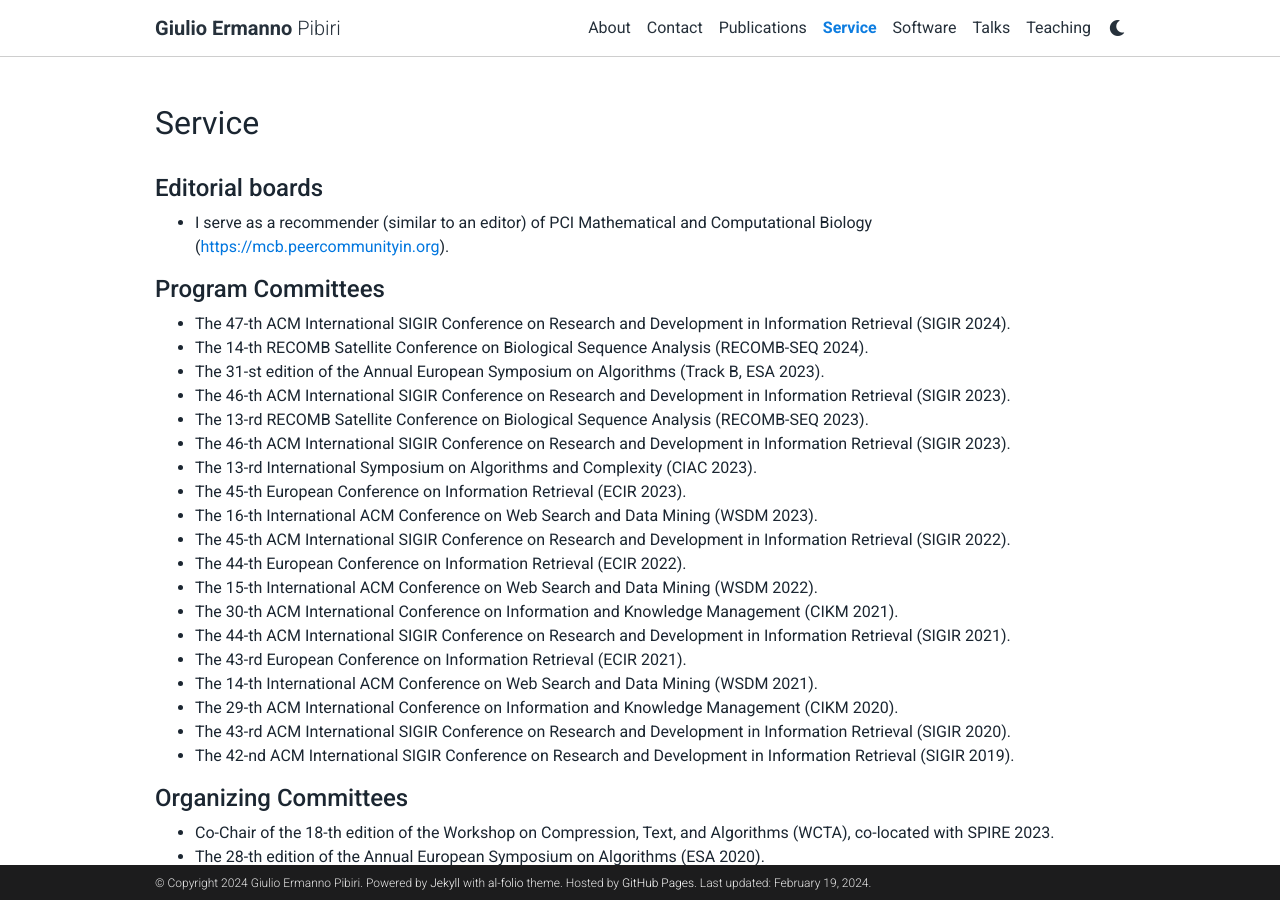
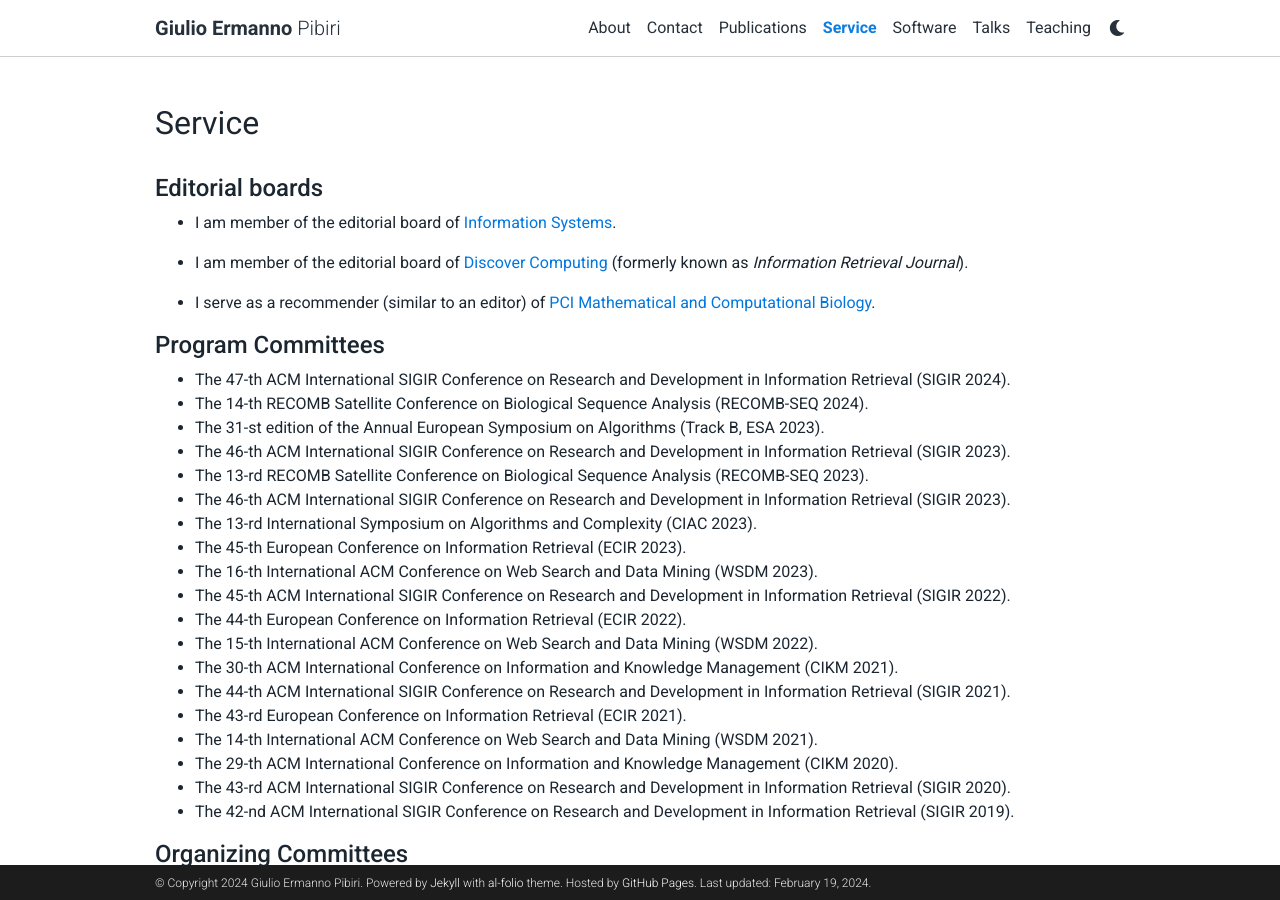
Before and after one commit to jermp/jermp.github.io, a Jekyll site: the page built from _pages/service.md, in a window 1280 px wide and 900 px high. Built offline with Jekyll 4.4.1, drawn with Linux system fonts in a browser that asks for light colours; comment, search, counter and statistics services are not loaded; a style sheet for code colours, icons or effects is not loaded.

Commit message:
added editorial boards

```diff
--- a/_pages/service.md
+++ b/_pages/service.md
@@ -8,7 +8,12 @@ nav: true
 
 #### **Editorial boards**
 
-- I serve as a recommender (similar to an editor) of PCI Mathematical and Computational Biology ([https://mcb.peercommunityin.org](https://mcb.peercommunityin.org)).
+- I am member of the editorial board of [Information Systems](https://www.sciencedirect.com/journal/information-systems/about/aims-and-scope).
+
+- I am member of the editorial board of [Discover Computing](https://link.springer.com/journal/10791/aims-and-scope) (formerly known as *Information Retrieval Journal*).
+
+- I serve as a recommender (similar to an editor) of [PCI Mathematical and Computational Biology](https://mcb.peercommunityin.org).
+
 
 #### **Program Committees**
 
```
